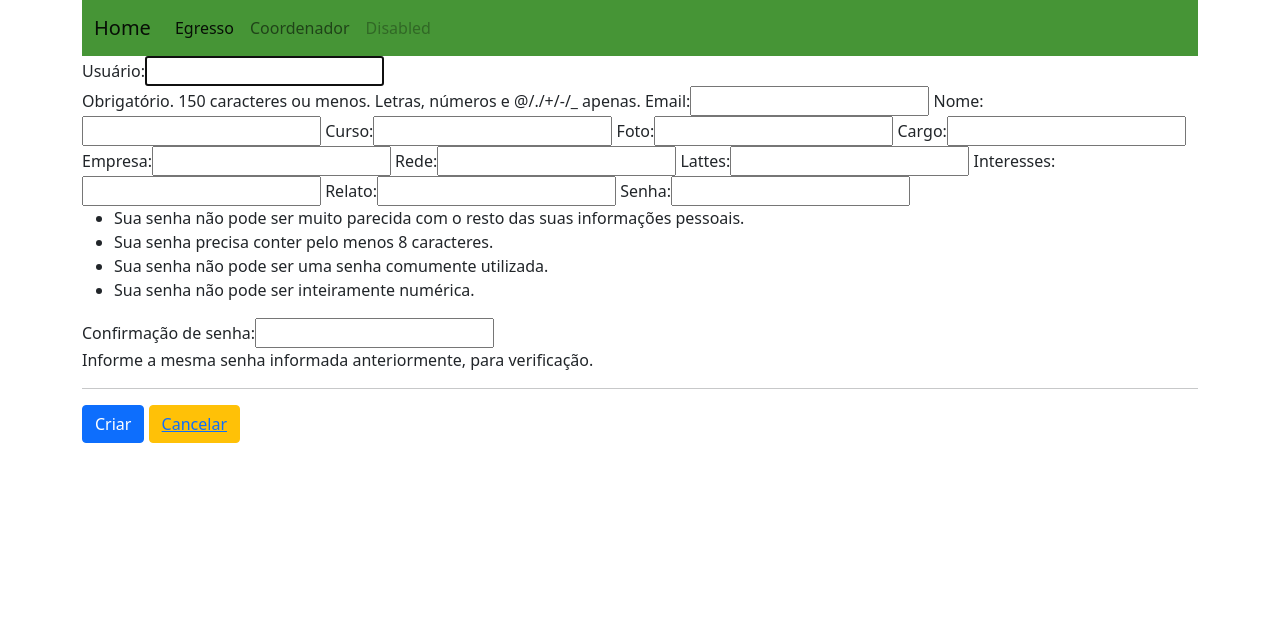
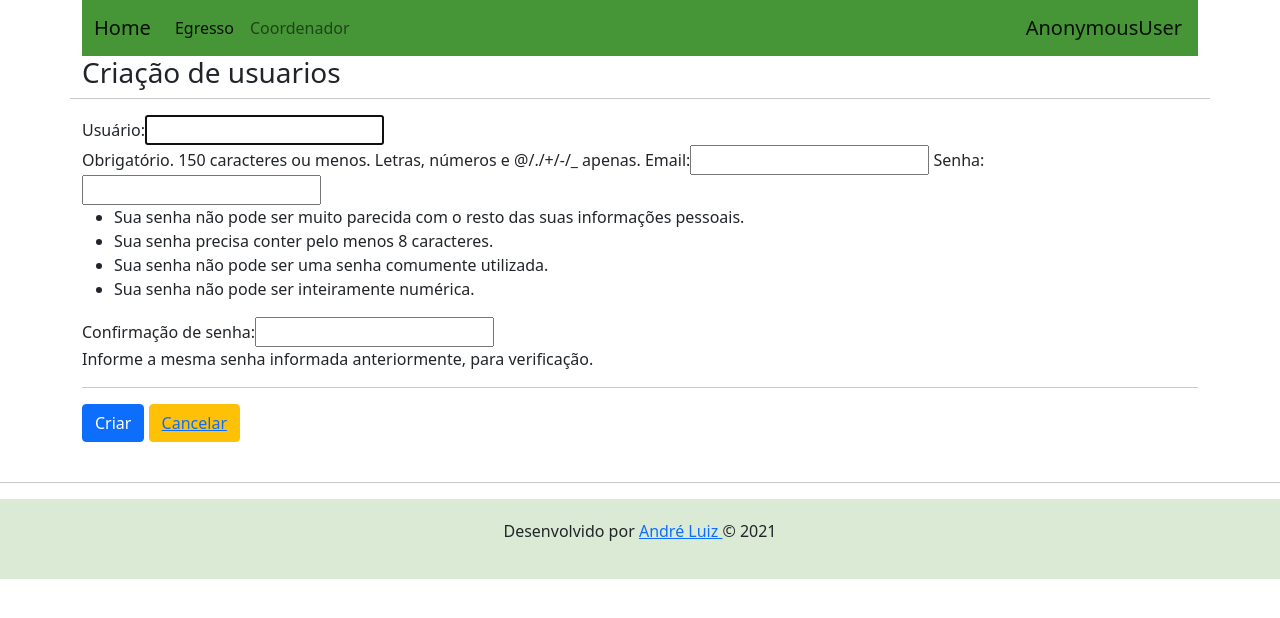
Before and after one commit to Andredf51/Portal_Egresso_IFB, a Django app: page /registrar/ in a window 1280 px wide. Shown: the top 618 px of the page. Run offline with Django 3.2, Linux system fonts and the light colour scheme; some libraries are stand-ins or nearby versions.

Commit message:
Atualização de interface e banco de dados

```diff
--- a/perfis/templates/pcoordenador.html
+++ b/perfis/templates/pcoordenador.html
@@ -47,7 +47,9 @@
             <div class="card-body">
               <h5 class="card-title">Área dedicada ao gerenciamento do perfil de usuário.</h5>
               <p class="card-text">With supporting text below as a natural lead-in to additional content.</p>
-              <a href="/updatecoordenador" class="btn btn-primary">Atualizar</a>
+              <a class="btn btn-warning" href="/updatecoordenador">Editar</a>
+              <a class="btn btn-danger" href="/deletecoordenador">Delete</a>
+
             </div>
         </div>
 
--- a/usuarios/forms.py
+++ b/usuarios/forms.py
@@ -10,31 +10,19 @@ from django.contrib.auth.forms import UserCreationForm
 
 class RegistrarUsuarioForm(UserCreationForm):
     email = forms.EmailField(max_length=100)
-    nome = forms.CharField(max_length=150)
-    curso = forms.CharField(max_length=100)
-    foto = forms.CharField(max_length=100)
-    cargo = forms.CharField(max_length=50)
-    empresa = forms.CharField(max_length=50)
-    rede = forms.CharField(max_length=50)
-    lattes = forms.CharField(max_length=100)
-    interesses = forms.CharField(max_length=100)
-    relato = forms.CharField(max_length=150)
 
     class Meta:
         model = User
-        fields = ['username', 'email', 'nome', 'curso', 'foto', 'cargo', 'empresa', 'rede', 'lattes', 'interesses', 'relato', 'password1', 'password2']
+        fields = ['username', 'email', 'password1', 'password2']
 
 
 # Formulário para coordenador
 class CoordenadorForm(UserCreationForm):
     email = forms.EmailField(max_length=100)
-    nome_completo = forms.CharField(max_length=100)
-    curso = forms.CharField(max_length=100)
-    telefone = forms.IntegerField(max_value=16)
 
     class Meta:
         model = User
-        fields = ['username', 'email', 'nome_completo', 'curso', 'telefone', 'password1', 'password2']
+        fields = ['username', 'email', 'password1', 'password2']
 
 
 class CriarTurmaForm(forms.Form):
--- a/usuarios/templates/base_usuario.html
+++ b/usuarios/templates/base_usuario.html
@@ -14,7 +14,7 @@
   <body>
     <div class="container">
 
-      <nav class="navbar navbar-expand-lg navbar-light" style="background-color: #469536;">
+      <nav class="navbar navbar-expand-lg navbar-light" style="background-color: #469536">
         <div class="container-fluid">
           <a class="navbar-brand" href="{% url 'index' %}">Home</a>
           <button class="navbar-toggler" type="button" data-bs-toggle="collapse" data-bs-target="#navbarNavAltMarkup"
@@ -23,14 +23,16 @@
           </button>
           <div class="collapse navbar-collapse" id="navbarNavAltMarkup">
             <div class="navbar-nav">
-              <a class="nav-link active" aria-current="page" href="#">Egresso</a>
+              <a class="nav-link active" aria-current="page" href="egresso">Egresso</a>
               <a class="nav-link" href="/coordenador">Coordenador</a>
               {% if request.user.is_authenticated %}
               <a class="nav-link" href="/logout">Logout</a>
               {% endif %}
-              <a class="nav-link disabled">Disabled</a>
             </div>
           </div>
+        </div>
+        <div class="navbar-brand">
+          <span>{{ request.user }}</span>
         </div>
       </nav>
 
@@ -41,5 +43,13 @@
       </div>
 
     </div>
+       <!--Rodapé-->
+      <footer class="page-footer font-small mdb-color lighten-3 pt-4">
+      <hr>
+
+        <div class="text-center" style="background-color: #dbead5; padding: 20px;" >
+          <p>Desenvolvido por <a href="https://github.com/Andredf51" target="_blank"> André Luiz </a> &copy; 2021</p>
+        </div>
+      </footer>
   </body>
 </html>
--- a/usuarios/templates/criar_coordenador.html
+++ b/usuarios/templates/criar_coordenador.html
@@ -4,6 +4,8 @@
 {% load bootstrap %}
 
 {% block content %}
+
+<h3> Criar um novo coordenador</h3>
 
     <form method="post">
 
--- a/usuarios/templates/criarcurso.html
+++ b/usuarios/templates/criarcurso.html
@@ -1,7 +1,9 @@
 {% extends "base_usuario.html" %}
+
 {% load bootstrap %}
+{% block content %}
 
-{% block content %}
+<h3> Criar um curso novo! </h3>
 
   <form method="post">
 
--- a/usuarios/templates/gerenciar_alunos.html
+++ b/usuarios/templates/gerenciar_alunos.html
@@ -1,9 +1,10 @@
+<!--Página localizada na área do coordenador, utilizada para adicionar e deletar egressos-->
 {% extends "base.html" %}
 
 {% load bootstrap %}
 
 {% block body %}
-<p>Gerenciar Egressos</p>
+<H3>Gerenciar Egressos</p>
 <div class="row">
     <div class="col-lg-12">
 
@@ -38,7 +39,7 @@
           <h5 class="card-title">Interesses: {{listaraluno.interesses}}</h5>
           <h5 class="card-title">Relato Pessoal: {{listaraluno.relato_pessoal }}</h5>
           <h5 class="card-title">Foto: {{listaraluno.foto }}</h5>
-            <a class="btn btn-warning" href="#">Editar</a>
+            <a class="btn btn-warning" href="{% url 'upd_aluno' listaraluno.pk%}">Editar</a>
             <a class="btn btn-danger" href="{% url 'del_aluno' listaraluno.pk%}">Delete</a>
 
         </div>
--- a/usuarios/templates/gerenciar_cursos.html
+++ b/usuarios/templates/gerenciar_cursos.html
@@ -2,7 +2,7 @@
 {% extends "base.html" %}
 
 {% block body %}
-<p>Gerenciar cursos</p>
+<H3>Gerenciar cursos</H3>
 <div class="row">
     <div class="col-lg-12">
 
--- a/usuarios/templates/gerenciar_turma.html
+++ b/usuarios/templates/gerenciar_turma.html
@@ -2,7 +2,7 @@
 {% extends "base.html" %}
 
 {% block body %}
-<p>Gerenciar Turmas</p>
+<H3>Gerenciar Turmas</H3>
 <div class="row">
     <div class="col-lg-12">
 
--- a/usuarios/templates/registrar.html
+++ b/usuarios/templates/registrar.html
@@ -1,6 +1,4 @@
-
-
-<!-- Código original -->
+<!-- Criação de novos alunos ou atualização de alunos - dados da views-->
 
 {% extends "base_usuario.html" %}
 
@@ -8,6 +6,10 @@
 {% load bootstrap %}
 
 {% block content %}
+
+    <h3>Criação de usuarios</h3>
+
+    <hr>
 
     <form method="post">
 
--- a/usuarios/urls.py
+++ b/usuarios/urls.py
@@ -5,16 +5,19 @@ from usuarios.views import CreateUsuario, CreateCursosView, DeleteCursoView, Del
 from django.contrib.auth import views as auth_views
 
 from .views import CreateTurmaView, GerenciarCursosView, UpdateCursoView, GerenciarTurmaView, UpdateTurmaView, \
-    GerenciarAlunosView, CoodenadorCreate, CoordenadorUpdate, AlunoUpdate
+    GerenciarAlunosView, CoodenadorCreate, CoordenadorUpdate, AlunoUpdate, DeleteCoordenador, DeleteAlunoEgresso
 
 urlpatterns = [
     # Criar usuários
     path('gerenciaraluno/', GerenciarAlunosView.as_view(), name='gerenciaraluno'),
     path('registrar/', CreateUsuario.as_view(), name='registrar'),
     path('<int:pk>/deletea/', DeleteAlunoView.as_view(), name='del_aluno'),
+    path('updatealuno/', AlunoUpdate.as_view(), name='upd_aluno2'),
+    path('<int:pk>/updatea/', AlunoUpdate.as_view(), name='upd_aluno'),
+    path('deletealuno/', DeleteAlunoEgresso.as_view(), name='del_aluno2'),
     path('criarcoordenador/', CoodenadorCreate.as_view(), name='criar_coordenador'),
     path('updatecoordenador/', CoordenadorUpdate.as_view(), name='upd_coordenador'),
-    path('updatealuno/', AlunoUpdate.as_view(), name='upd_aluno'),
+    path('deletecoordenador/', DeleteCoordenador.as_view(), name='del_coordenador'),
 
     # Gerenciar Turma
     path('gerenciarturma/', GerenciarTurmaView.as_view(), name='gerenciarturma'),
--- a/usuarios/views.py
+++ b/usuarios/views.py
@@ -51,11 +51,11 @@ class CreateUsuario(CreateView):
         return url
 
 
-# Precisa ajustar pois está criando outro usuario e não atualizando
 class AlunoUpdate(UpdateView):
     template_name = 'registrar.html'
     model = Alunos
-    fields = ['nome', 'cargo_atual', 'empresa_atual', 'rede_social', 'lattes', 'interesses', 'relato_pessoal']
+    fields = ['nome', 'curso', 'cargo_atual', 'empresa_atual', 'trabalha_area', 'ifb_ajudou', 'grade_ifb', 'curso_extra',
+              'qual_curso_extra', 'opiniao_curso_ifb', 'pode_melhorar', 'rede_social', 'lattes']
     success_url = reverse_lazy('index')
 
     def get_object(self, queryset=None):
@@ -63,10 +63,23 @@ class AlunoUpdate(UpdateView):
         return self.object
 
 
+
+# Delete da página do coordenado, aqui o coordenar apaga o aluno
 class DeleteAlunoView(DeleteView):
     model = Alunos
     template_name = 'del_aluno.html'
     success_url = reverse_lazy('gerenciaraluno')
+
+
+# Delete da página do egresso
+class DeleteAlunoEgresso(DeleteView):
+    model = Alunos
+    template_name = 'del_aluno.html'
+    success_url = reverse_lazy('gerenciaraluno')
+
+    def get_object(self, queryset=None):
+        self.object = get_object_or_404(Alunos, usuario=self.request.user)
+        return self.object
 
 
 ################# Coordenador ###############################
@@ -93,6 +106,16 @@ class CoordenadorUpdate(UpdateView):
     template_name = 'criar_coordenador.html'
     model = PerfilCoordenador
     fields = ['nome_completo', 'curso', 'telefone']
+    success_url = reverse_lazy('index')
+
+    def get_object(self, queryset=None):
+        self.object = get_object_or_404(PerfilCoordenador, usuario=self.request.user)
+        return self.object
+
+
+class DeleteCoordenador(DeleteView):
+    model = PerfilCoordenador
+    template_name = 'del_coordenador.html'
     success_url = reverse_lazy('index')
 
     def get_object(self, queryset=None):
```
Also changed, not shown: perfis/models.py (+18 -2 lines), perfis/templates/listacursos.html (+7 -2 lines), perfis/templates/pegresso_gerenciar.html (+3 -14 lines), usuarios/templates/del_coordenador.html (added, +20 -0 lines), db.sqlite3, perfis/migrations/0001_initial.py.
